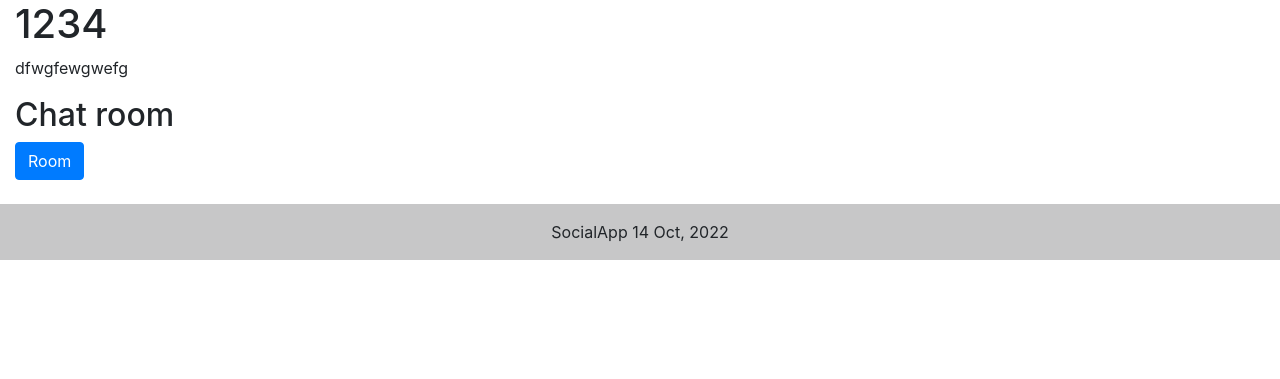
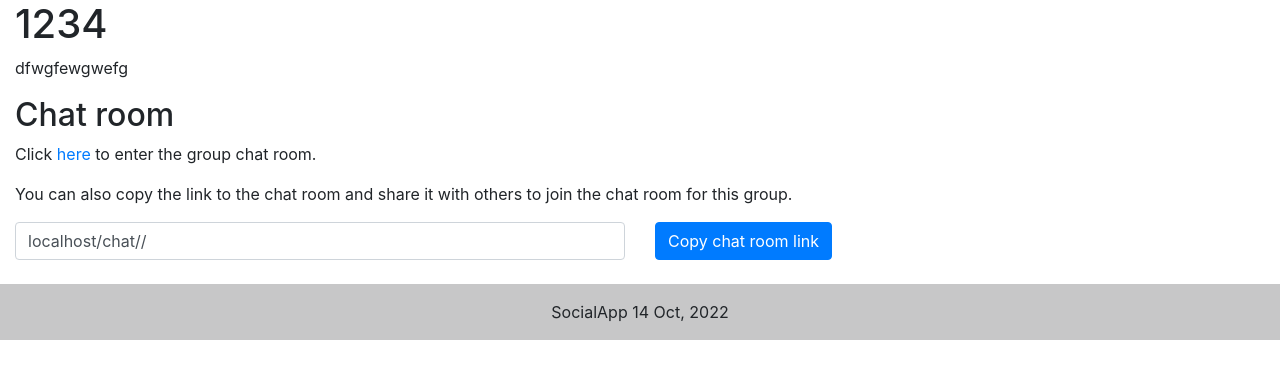
Before and after one commit to AlexeiaW/final, a Django app: page /group/21 in a window 1280 px wide. Shown: the part 56-435 px from the top of the page. Run offline with Django 3.2, Linux system fonts and the light colour scheme; data comes from the database, SQL or seed files in the repository; parts of the project's set-up code (start-up, migrations or seed data) failed here and were passed over; some libraries are stand-ins or nearby versions.

Commit message:
group chat template changes html and javascript

```diff
--- a/final_main_root/final_main_app/templates/create_group.html
+++ b/final_main_root/final_main_app/templates/create_group.html
@@ -6,6 +6,6 @@
 <form id="form" method="post" action="/create-group/" enctype="multipart/form-data">
   {% csrf_token %} {{ form.as_p }}
 
-  <input type="submit" name="submit" value="Change" />
+  <input type="submit" name="submit" value="Create" />
 </form>
 {% endblock %}
--- a/final_main_root/final_main_app/templates/group.html
+++ b/final_main_root/final_main_app/templates/group.html
@@ -4,6 +4,32 @@
 <p>{{group.description}}</p>
 
 <h2>Chat room</h2>
-<button type="button" class="btn btn-primary">Room</button>
 
+<p>Click <a id="room_url" href="/chat/{{group.chat}}/">here</a> to enter the group chat room.</p>
+
+<p>You can also copy the link to the chat room and share it with others to join the chat room for this group.</p>
+
+<div class="row">
+    <div class="col">
+        <input class="form-control" type="text" value="{{ request.get_host }}/chat/{{group.chat}}/" id="myInput">
+    </div>
+    <div class="col">
+        <button type="button" class="btn btn-primary" onclick="myFunction()">Copy chat room link</button>
+    </div>
+</div>
+
+<script>
+    function myFunction() {
+        // Get the text field
+        var copyText = document.getElementById("myInput");
+
+        // Select the text field
+        copyText.select();
+
+        // Copy the text inside the text field
+        navigator.clipboard.writeText(copyText.value).then(function (x) {
+            alert("Link copied to clipboard: " + copyText.value);
+        });
+    }
+</script>
 {% endblock %}
```
